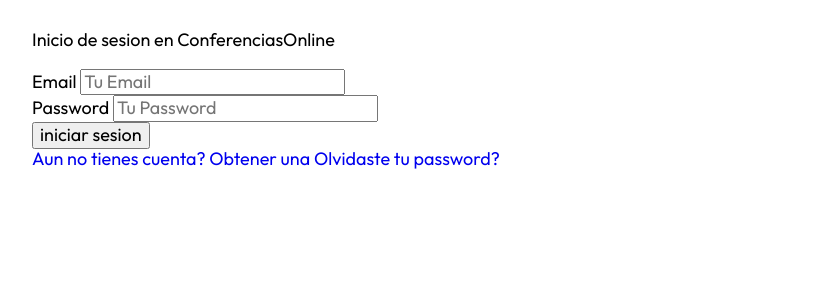
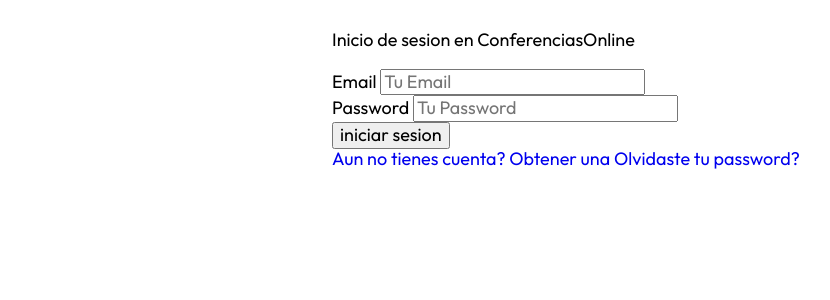
Before and after one commit to Abiu77/conferencias-online, a PHP site: template views/auth/login.php in a window 1280 px wide. Shown: the top 300 px of the page, without its empty margins (8-838 px from the left). Run offline with PHP 8.4, Linux system fonts and the light colour scheme; the template is opened without the code that fills it, so the values that code supplies are empty; style sheets or scripts are compiled from the project's sources; some libraries are stand-ins or nearby versions.

Commit message:
Segundo contenedor

```diff
--- a/src/scss/base/_mixins.scss
+++ b/src/scss/base/_mixins.scss
@@ -54,3 +54,8 @@
     width: min(95%, 120rem);
     margin: 0 auto;
 }
+
+@mixin contenedor-sm {
+    width: min(95%, 60rem);
+    margin: 0 auto;
+}
--- a/src/scss/paginas/_auth.scss
+++ b/src/scss/paginas/_auth.scss
@@ -1,5 +1,5 @@
 @use 'base/mixins' as m;
 
 .auth {
-  @include m.contenedor;
+  @include m.contenedor-sm;
 }
```
